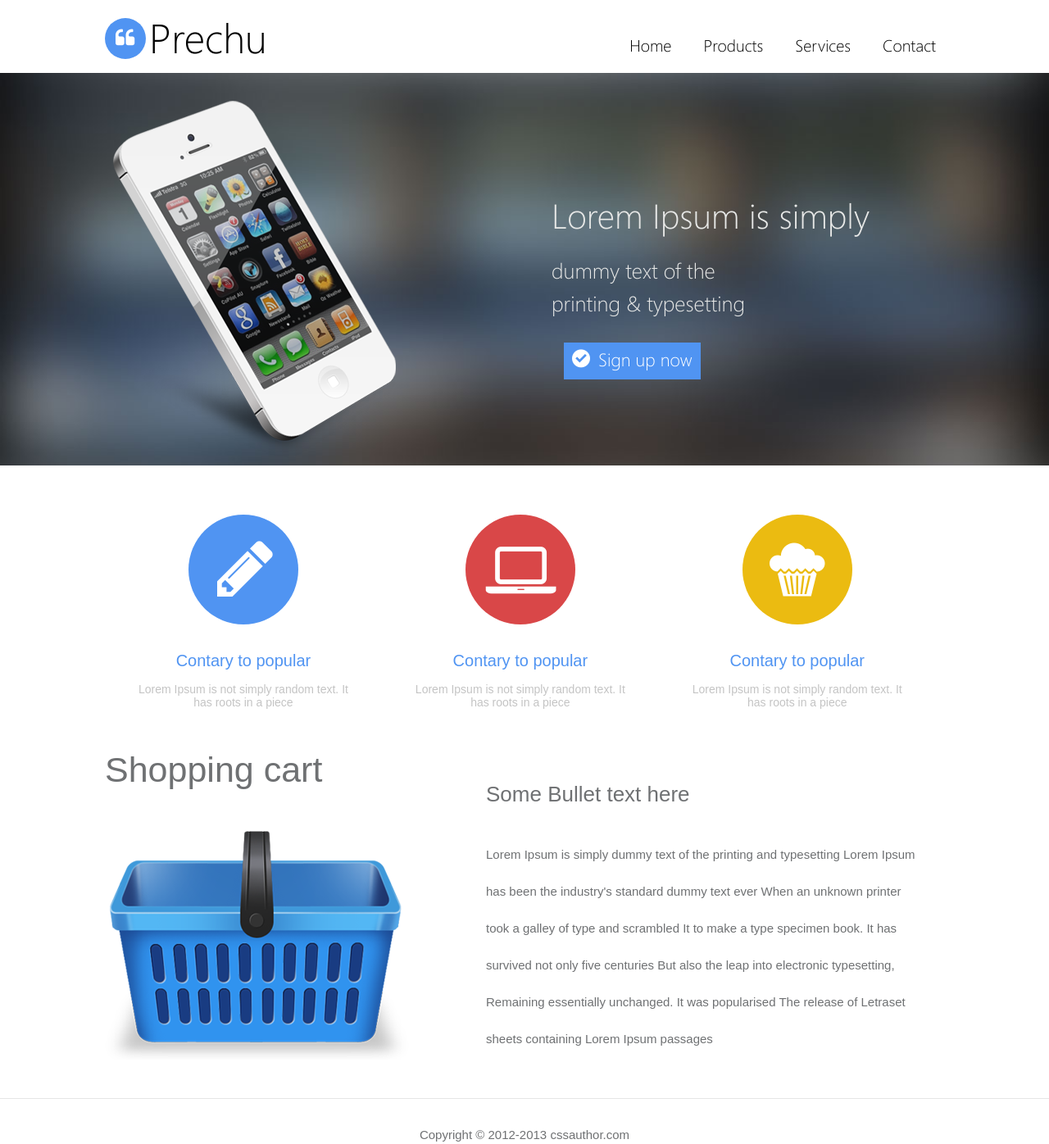
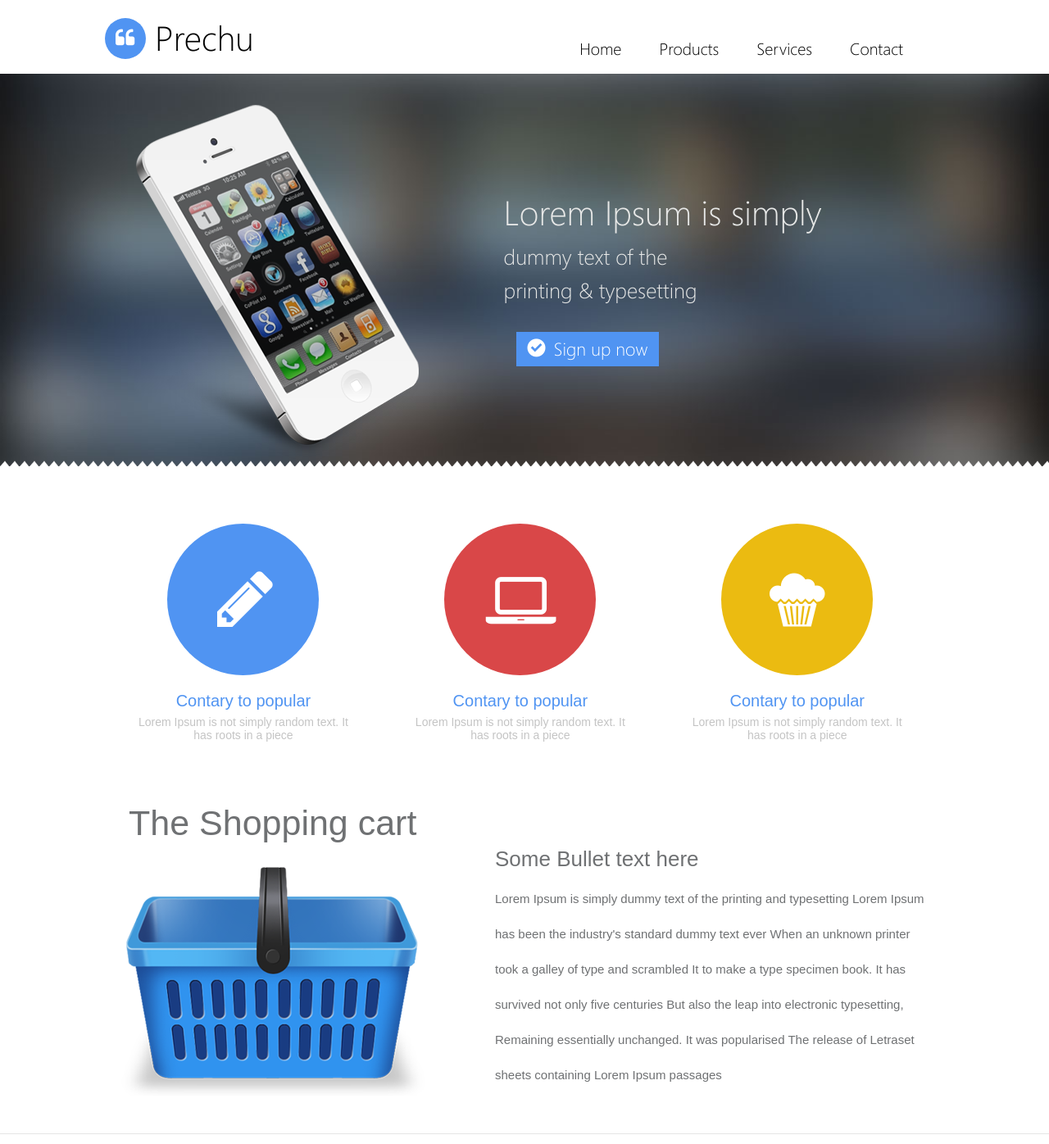
Before and after one commit to igarvaloshen/igarvaloshen.github.io, a plain HTML site: page index.html in a window 1280 px wide. Shown: the top 1396 px of the page at 82% size. Drawn offline with Linux system fonts and the light colour scheme; files whose address does not match are found by name; a web font is replaced by a local one.

Commit message:
complete

```diff
--- a/css/style.css
+++ b/css/style.css
@@ -35,8 +35,7 @@ header  {
 .logo   {
     display: inline-block;
     vertical-align: top;
-    padding-top: 11px;
-    padding-bottom: 11px;
+    padding: 11px 0 11px 11px;
     font-family: segoewp-light, sans-serif;
     font-size: 50px;
     font-weight: 100;
@@ -90,7 +89,7 @@ header  {
 }
 .iphone {
     margin-top: 20px;
-    margin-left: 10px;
+    margin-left: 6px;
     display: inline-block;
     background-image: url("../img/iphone.png");
     background-repeat: no-repeat;
@@ -101,13 +100,12 @@ header  {
     display: inline-block;
     width: 50%;
     vertical-align: top;
-    margin-left: 60px;
+    margin-left: 35px;
 }
 .slide-h2   {
     color: #e7e8e7;
     font-size: 31px;
-    padding-top: 15px;
-    padding-bottom: 20px;
+    padding-top: 17px;
     font-family: segoewp-light, sans-serif;
     font-weight: 100;
 }
@@ -115,8 +113,8 @@ header  {
     font-size: 22px;
     color: #e7e8e7;
     width: 78%;
-    line-height: 40px;
-    padding-bottom: 13px;
+    line-height: 35px;
+    padding-bottom: 36px;
     font-family: segoewp-light, sans-serif;
     font-weight: 100;
 }
@@ -124,10 +122,7 @@ header  {
     background: #5094f2;
     color: white;
     text-decoration: none;
-    padding-left: 10px;
-    padding-right: 10px;
-    padding-top: 5px;
-    padding-bottom: 10px;
+    padding: 5px 14px 7px 14px;
     font-size: 31px;
     font-family: segoewp-light, sans-serif;
     font-weight: 100;
@@ -144,7 +139,7 @@ header  {
     font-family: segoewpn, sans-serif;
     font-size: 34px;
     font-weight: 100;
-    margin-top: 35px;
+    margin-top: 50px;
     color: #5094f2;
 }
 .service-p  {
@@ -161,12 +156,11 @@ header  {
     display: inline-block;
     float: left;
     position: relative;
-    margin-top: -9px;
-    margin-right: 40px;
-    margin-bottom: 25px;
+    margin: -20px 24px 19px 14px;
 }
 .service-contary    {
     border-bottom: 1px solid #cccccc;
+    padding-bottom: 6px;
 }
 .red-circle {
     background-color: #d94748;
@@ -199,8 +193,7 @@ header  {
 }
 .cart-h2    {
     text-align: center;
-    margin-top: 50px;
-    margin-bottom : 50px;
+    margin: 35px 0 35px 0;
     font-size: 43px;
     font-family: segoewpn, sans-serif;
     font-weight: 100;
@@ -213,9 +206,11 @@ header  {
     width: 215px;
     height: 162px;
 }
+.cart-content   {
+    margin-left: 44px;
+}
 .cart-h2-bottom {
-    margin-top: 30px;
-    margin-bottom: 35px;
+    margin: 8px 0 21px 0;
     font-size: 34px;
     font-family: segoewpn, sans-serif;
     font-weight: 100;
@@ -227,12 +222,13 @@ header  {
     font-family: segoewpn, sans-serif;
     font-weight: 100;
     color: #6f7173;
+    line-height: 2;
 }
 .shopping-cart  {
     border-bottom: 1px solid #e5e5e5;
 }
 .footer-p   {
-    margin-top: 35px;
+    margin-top: 27px;
     margin-bottom: 40px;
     text-align: center;
     font-size: 15px;
@@ -241,9 +237,13 @@ header  {
     color: #6f7173;
 }
 
-@media screen and (min-width: 650px) {
+@media screen and (min-width: 1024px) {
     .main-wrap  {
         width: 1024px;
+    }
+    .logo   {
+        font-size: 42px;
+        padding: 17px 0 17px 7px;
     }
     .responsive-menu {
         display: none;
@@ -255,15 +255,16 @@ header  {
         left: 0;
         z-index: 0;
         position: static;
-        padding-top: 20px;
+        padding-top: 24px;
+        margin-right: 40px;
     }
     .menu-min-li    {
         display: inline-block;
-        margin-left: 15px;
+        margin-left: 22px;
     }
     .menu-href  {
         font-size: 20px;
-        padding-bottom: 18px;
+        padding-bottom: 14px;
         border-bottom: 0;
         background: none;
     }
@@ -274,24 +275,35 @@ header  {
     .slide  {
         background-image: url("../img/background-big.jpg");
         height: 479px;
+        position: relative;
+    }
+    .slide:after    {
+        content: '';
+        background: url("../img/triangle.png");
+        position: absolute;
+        bottom: -1%;
+        width: 100%;
+        height: 12px;
     }
     .iphone {
         background-image: url("../img/iphone-big.png");
         height: 436px;
-        margin-top: 34px;
-        width: 46%;
+        margin-top: 38px;
+        margin-left: 38px;
+        width: 40%;
     }
     .slide-content  {
         width: 39%;
-        margin-top: 130px;
+        margin-top: 123px;
     }
     .slide-h2   {
         font-size: 42px;
+        margin-bottom: 6px;
     }
     .slide-p    {
         font-size: 26px;
         width: 65%;
-        margin-bottom: 20px;
+        line-height: 41px;
     }
     .signup {
         font-size: 22px;
@@ -308,11 +320,14 @@ header  {
     }
     .service-cricle {
         float: none;
-        margin: 60px 0 0 0 ;
+        width: 185px;
+        height: 185px;
+        border-radius: 100%;
+        margin: 70px 0 0 0 ;
     }
     .service-h2 {
         font-size: 20px;
-        margin: 33px 0 15px 0;
+        margin: 20px 0 6px 0;
     }
     .service-p   {
         font-size: 14px;
@@ -321,25 +336,29 @@ header  {
     }
     .cart-h2    {
         text-align: left;
+        margin: 69px 0 0 29px;
     }
     .cart-img   {
         background-image: url("../img/cart-big.png");
         width: 371px;
         height: 279px;
         display: inline-block;
+        margin-left: 20px;
+        margin-top: 29px;
     }
     .cart-content   {
         display: inline-block;
         width: calc(60% - 90px);
-        margin: -60px 0 0 90px;
+        margin: -31px 0 0 81px;
         vertical-align: top;
     }
     .cart-h2-bottom  {
-        margin-top: 0;
         font-size: 26px;
+        margin-top: 35px;
+        margin-bottom: 11px;
     }
     .cart-p  {
         font-size: 15px;
-        line-height: 3;
+        line-height: 43px;
     }
 }
--- a/index.html
+++ b/index.html
@@ -55,7 +55,7 @@
 </section>
 <section class="shopping-cart">
     <div class="main-wrap">
-    <h2 class="cart-h2">Shopping cart</h2>
+    <h2 class="cart-h2">The Shopping cart</h2>
     <div class="cart-img"></div>
     <div class="cart-content">
         <h2 class="cart-h2-bottom">Some Bullet text here</h2>
```
Also changed, not shown: img/triangle.png (added).
